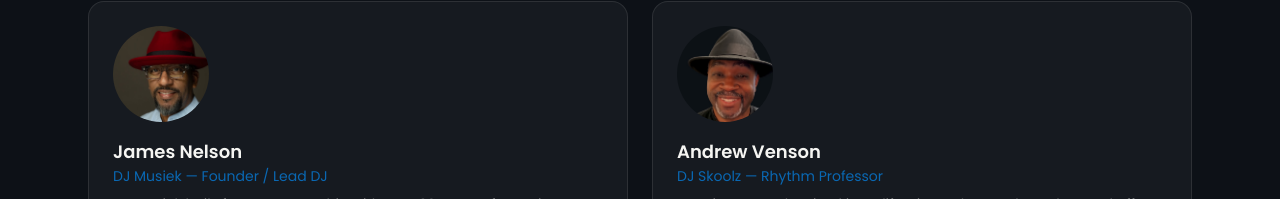
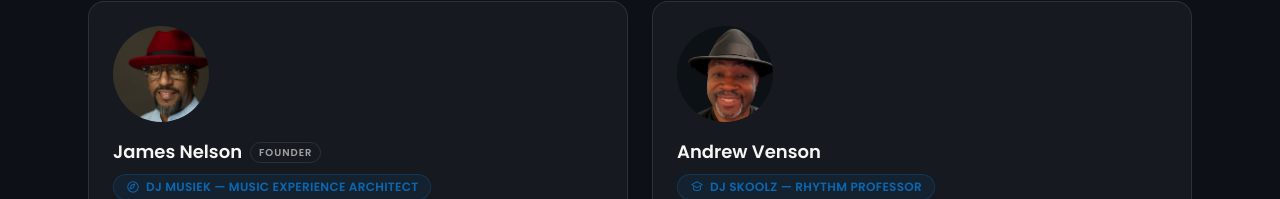
Before and after one commit to jrobertnjr-web/inkeywebtest, a Next.js app: page /about in a window 1280 px wide. Shown: the part 753-952 px from the top of the page. Built offline with nearby package versions, Linux system fonts and the light colour scheme; no server answers.

Commit message:
Tighten Jay and Thomas avatar crops, add fun role badges with icons for team bios

```diff
--- a/src/app/about/page.tsx
+++ b/src/app/about/page.tsx
@@ -6,6 +6,29 @@ import { aboutContent, teamMembers } from "@/content/placeholders";
 export const metadata: Metadata = {
   title: "About",
   description: aboutContent.heading,
+};
+
+const roleIcons: Record<string, React.ReactNode> = {
+  compass: <path d="M12 3a9 9 0 1 0 0 18 9 9 0 0 0 0-18Zm3 4-2.5 6.5L7 15l2.5-6.5L15 7Z" />,
+  cap: (
+    <>
+      <path d="m12 3 9 5-9 5-9-5 9-5Z" />
+      <path d="M6 11v4c0 1.5 2.5 3 6 3s6-1.5 6-3v-4" />
+    </>
+  ),
+  wine: (
+    <>
+      <path d="M7 3h10l-1 6a4 4 0 0 1-8 0L7 3Z" />
+      <path d="M12 13v6M8 21h8" />
+    </>
+  ),
+  headphones: (
+    <>
+      <path d="M4 14v-2a8 8 0 0 1 16 0v2" />
+      <rect x="2" y="14" width="4" height="6" rx="1" />
+      <rect x="18" y="14" width="4" height="6" rx="1" />
+    </>
+  ),
 };
 
 export default function AboutPage() {
@@ -30,9 +53,31 @@ export default function AboutPage() {
                 <img src={member.photo} alt={member.name} className="h-full w-full object-cover" />
               </div>
               <div>
-                <h3 className="font-display text-lg font-semibold">{member.name}</h3>
-                <p className="text-sm text-accent">{member.role}</p>
-                <p className="mt-2 text-sm text-muted">{member.bio}</p>
+                <div className="flex flex-wrap items-center gap-2">
+                  <h3 className="font-display text-lg font-semibold">{member.name}</h3>
+                  {member.founder && (
+                    <span className="rounded-full border border-border px-2 py-0.5 text-[10px] font-semibold uppercase tracking-widest text-muted">
+                      Founder
+                    </span>
+                  )}
+                </div>
+                <p className="mt-2 inline-flex items-center gap-1.5 rounded-full border border-primary/30 bg-primary/10 px-3 py-1 text-xs font-semibold uppercase tracking-wide text-primary">
+                  <svg
+                    width="14"
+                    height="14"
+                    viewBox="0 0 24 24"
+                    fill="none"
+                    stroke="currentColor"
+                    strokeWidth="1.75"
+                    strokeLinecap="round"
+                    strokeLinejoin="round"
+                    aria-hidden
+                  >
+                    {roleIcons[member.icon]}
+                  </svg>
+                  {member.role}
+                </p>
+                <p className="mt-3 text-sm text-muted">{member.bio}</p>
               </div>
             </Card>
           ))}
--- a/src/content/placeholders.ts
+++ b/src/content/placeholders.ts
@@ -44,25 +44,30 @@ export const consultationMethods = [
 export const teamMembers = [
   {
     name: "James Nelson",
-    role: "DJ Musiek — Founder / Lead DJ",
+    role: "DJ Musiek — Music Experience Architect",
+    founder: true,
+    icon: "compass",
     bio: "DJ Musiek hails from Dayton, Ohio with over 30 years of experience. He draws from funk, soul, and disco influences including Ohio Players and Bootsy Collins. Now based in Austin, Texas, he describes music as \"a journey through time and emotion, a fusion of past and present that transcends boundaries.\" He performs classic funk alongside modern hits.",
     photo: "/images/team/founder.jpg",
   },
   {
     name: "Andrew Venson",
     role: "DJ Skoolz — Rhythm Professor",
+    icon: "cap",
     bio: "Born in New York, raised in California, and Texas-based on and off since the '80s, DJ Skoolz brings over 20 years of experience blending Jazz, Chillhop, and R&B. He isn't tied to one genre — Latin, country, R&B, jazz, lite rock, happy hip-hop, reggae, and house are all fair game if the crowd's feeling it. He reads the room and builds each set in real time around it, \"tuned for the musically mature ear.\"",
     photo: "/images/team/andrew-venson.jpg",
   },
   {
     name: "Jay Roseboro",
     role: "DJ Rosé — Music Sommelier",
+    icon: "wine",
     bio: "With over 20 years in the industry, DJ Rosé specializes in DJ, MC, and lighting services. Beyond music mixing, he functions as a \"seasoned lighting engineer\" creating custom designs and light shows. His expertise spans intimate weddings to corporate events and club nights, combining sound and visual elements.",
     photo: "/images/team/jay-roseboro.jpg",
   },
   {
     name: "Thomas Pinai",
     role: "DJ Kickback — Beatmatch Curator",
+    icon: "headphones",
     bio: "A Bay Area native since the 1980s, DJ Kickback explores genres spanning Latin Freestyle, 90s R&B, rap, Bachata, and indie rock. His stated mission involves crafting \"an electrifying atmosphere that lights up the room and brings smiles to faces.\" He emphasizes spreading positive energy while maintaining Bay Area musical roots.",
     photo: "/images/team/thomas-pinai.jpg",
   },
```
Also changed, not shown: public/images/team/jay-roseboro.jpg, public/images/team/thomas-pinai.jpg.
